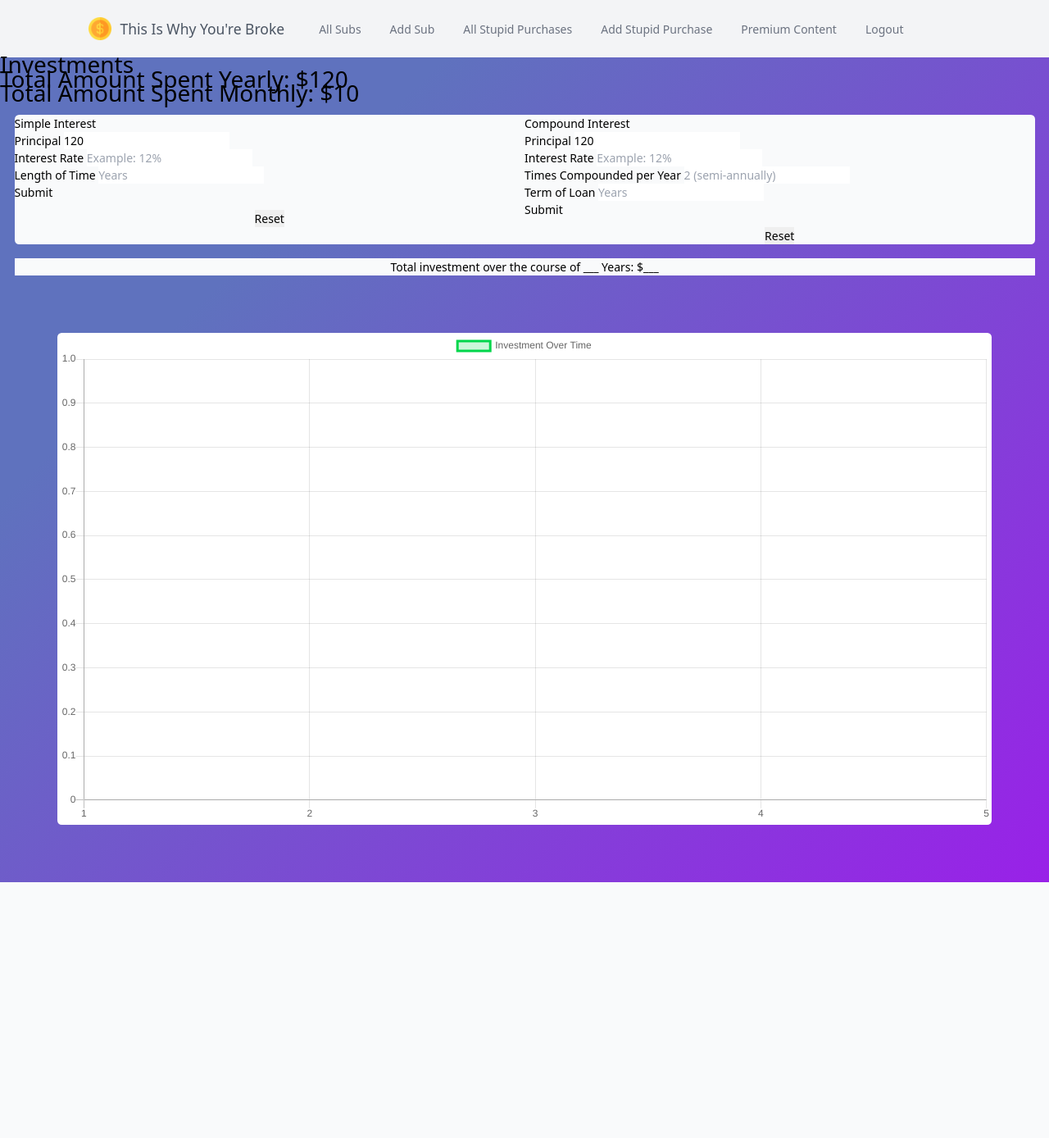
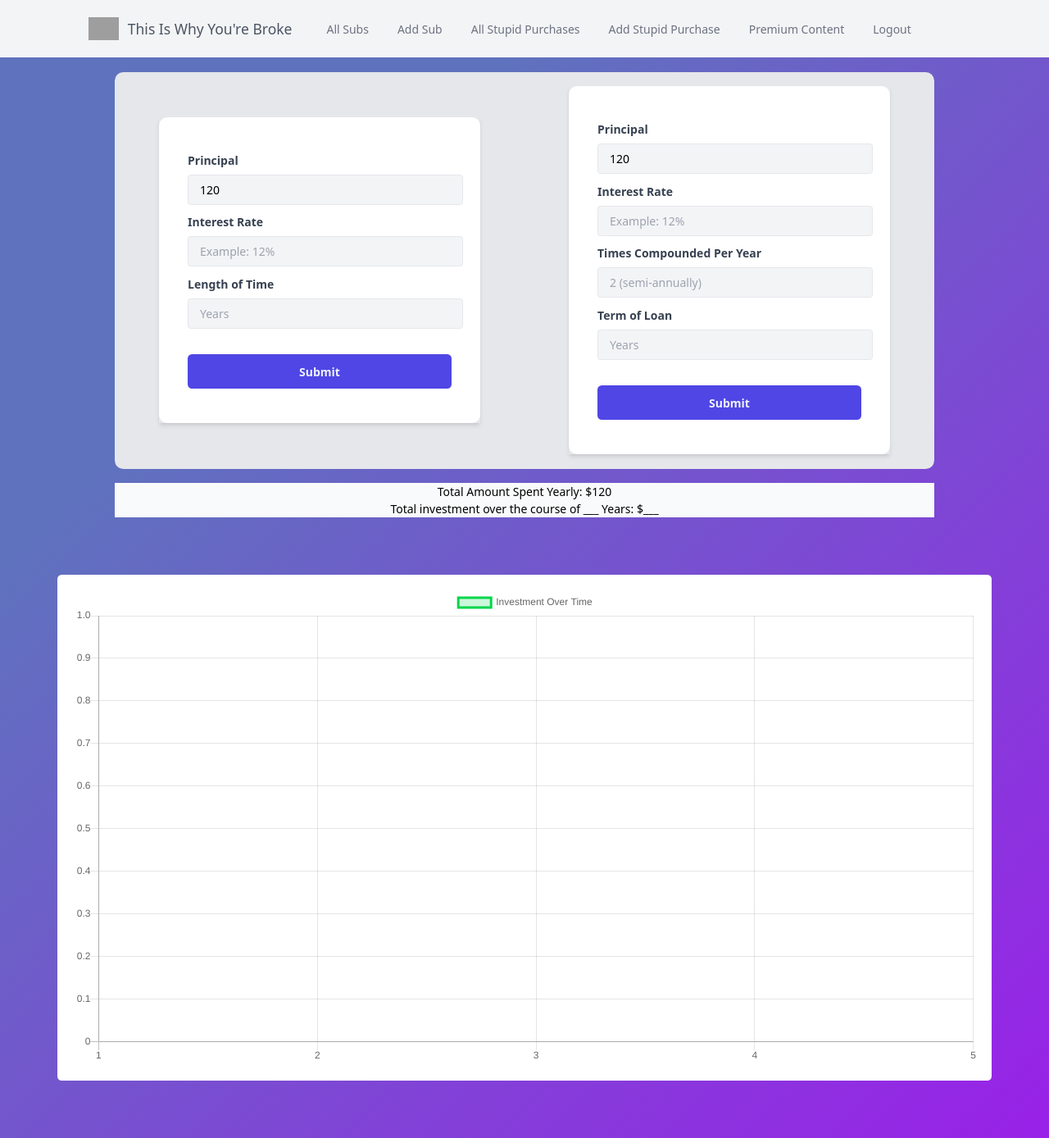
Before and after one commit to cameronbweston/This-Is-Why-Youre-Broke, a Django app: page /investment/ in a window 1280 px wide. Shown: the whole page at 82% size. Before the commit the page ends 1076 px from the top, so only its background shows below. Run offline with Django 3.2, Linux system fonts and the light colour scheme; a user stored in the database is signed in; tables that the repository leaves empty hold one stand-in row (values such as "Sample post"); grey boxes are pictures that could not be loaded.

Commit message:
Add more tailwind styling to investment page

```diff
--- a/main_app/static/js/investment-calculator.js
+++ b/main_app/static/js/investment-calculator.js
@@ -1,8 +1,5 @@
 // Cached element references
-const simpleOutput1 = document.getElementById("siOutput-01")
-const simpleOutput2 = document.getElementById("siOutput-02")
-const compoundOutput1 = document.getElementById("ciOutput-01")
-const compoundOutput2 = document.getElementById("ciOutput-02")
+
 //
 
 //Add Event Listeners
@@ -32,8 +29,8 @@
     simpleInterestByYear.push(yearlyInvestment)
   }
   //
-  document.getElementById("siOutput-01").innerHTML = "Interest: $" + simpleInt.toFixed(2);
-  document.getElementById("siOutput-02").innerHTML = "Total plus interest: $" + amount;
+  //document.getElementById("siOutput-01").innerHTML = "Interest: $" + simpleInt.toFixed(2);
+  //document.getElementById("siOutput-02").innerHTML = "Total plus interest: $" + amount;
   document.getElementById("totalInvestmentHeader").innerHTML = `Total investment over the course of ${termOfLoan} years: $${amount}`
   //call change graph
   changeGraph('simple', termOfLoan)
@@ -65,9 +62,9 @@
     currentTotal = myAmount.toFixed(2)
     compoundInterestByYear.push(myAmount.toFixed(2))
   }
-  //TODO: bug where current total is off by a few pennies because of the rounding
-  document.getElementById("ciOutput-01").innerHTML = "Interest: $" + (amount - principal).toFixed(2);
-  document.getElementById("ciOutput-02").innerHTML = "Total plus interest: $" + amount;
+  // bug where current total is off by a few pennies because of the rounding
+  //document.getElementById("ciOutput-01").innerHTML = "Interest: $" + (amount - principal).toFixed(2);
+  //document.getElementById("ciOutput-02").innerHTML = "Total plus interest: $" + amount;
   document.getElementById("totalInvestmentHeader").innerHTML = `Total investment over the course of ${termOfLoan} years: $${amount}`
   //call change graph
   changeGraph('compound', termOfLoan)
--- a/main_app/templates/home.html
+++ b/main_app/templates/home.html
@@ -18,7 +18,7 @@
         <h1>Login</h1>
         {% csrf_token %}
         {{ form.as_p }}
-        <input type="" name="next" value="{{ next }}">
+        <input type="hidden" name="next" value="{{ next }}">
         <button type="submit" class="bg-indigo-500 hover:bg-indigo-700 text-white font-bold py-2 px-4 rounded">Login</button>
       </form>
     </section>
--- a/main_app/templates/investments/index.html
+++ b/main_app/templates/investments/index.html
@@ -9,77 +9,59 @@
 
 {% block content %}
 
-<section class="page-header">
-  <h1>Investments</h1>
-</section>
-  <h2>Total Amount Spent Yearly: ${{yearly_price}}</h2>
-  <h2>Total Amount Spent Monthly: ${{monthly_price}}</h2>
-
     {% comment %} Calculator Container {% endcomment %}
-    <div class="flex m-5 bg-gray-50 text-base rounded-md">
-
-    {% comment %}Simple Calculator  {% endcomment %}
-    <div class="container" id="simple-interest">
-      <h3>Simple Interest</h3>
-      <form id="siForm">
-        <div class="form-group">
-          <label for="principalSimple">Principal</label>
-          <input type="text" class="form-control" id="principalSimple" placeholder="Enter amount without dollar sign" value="{{yearly_price}}">
+    <div class="flex flex-row m-5 mx-40 bg-gray-200 text-base rounded-xl items-center justify-items-center">
+      {% comment %}Simple Calculator  {% endcomment %}
+      <div class="container mx-auto max-w-md shadow-md hover:shadow-lg m-5">
+      <div class="py-12 p-10 bg-white rounded-xl">
+        <div class="mb-3">
+          <label class="mr-4 text-gray-700 font-bold inline-block mb-2" for="name">Principal</label>
+          <input type="text" class="border bg-gray-100 py-2 px-4 w-96 outline-none focus:ring-2 focus:ring-indigo-400 rounded" id="principalSimple"  placeholder="Amount" value="{{yearly_price}}"/>
         </div>
-        <div class="form-group">
-          <label for="interestSimple">Interest Rate</label>
-          <input type="text" class="form-control" id="interestSimple" placeholder="Example: 12%">
+        <div class="mb-3">
+          <label class="mr-4 text-gray-700 font-bold inline-block mb-2" for="name">Interest Rate</label>
+          <input type="text" class="border bg-gray-100 py-2 px-4 w-96 outline-none focus:ring-2 focus:ring-indigo-400 rounded" id="interestSimple" placeholder="Example: 12%" />
         </div>
-        <div class="form-group">
-          <label for="termSimple">Length of Time</label>
-          <input type="text" class="form-control" id="termSimple" placeholder="Years">
+        <div class="mb-3">
+          <label class="mr-4 text-gray-700 font-bold inline-block mb-2" for="name">Length of Time</label>
+          <input type="text" class="border bg-gray-100 py-2 px-4 w-96 outline-none focus:ring-2 focus:ring-indigo-400 rounded" id="termSimple" placeholder="Years"/>
         </div>
-        <button type="button" class="btn btn-primary" id="btnSimple" onClick="simpleInterest()">Submit</button>
-      </form>
-      <div>
-        <p class="lead mt-3" id="siOutput-01"></p>
-        <p class="lead mb-3" id="siOutput-02"></p>
-      </div>
-      <div class="text-center">
-        <input class="btn btn-secondary btn-lg" type="button" value="Reset" onClick="document.getElementById('siForm').reset()">
+        <button class="w-full mt-6 text-indigo-50 font-bold bg-indigo-600 py-3 rounded-md hover:bg-indigo-500 transition duration-300" id="btnSimple" onClick="simpleInterest()">Submit</button>
       </div>
     </div>
-    {% comment %} Compound Calculator {% endcomment %}
-    <div class="container" div="compound-interest ">
-      <h3>Compound Interest</h3>
-      <form id="ciForm">
-        <div class="form-group">
-          <label for="principalCompound">Principal</label>
-          <input type="text" class="form-control" id="principalCompound" placeholder="Enter amount without dollar sign" value="{{yearly_price}}">
+      {% comment %} Compound Calculator {% endcomment %}
+    <div class="container mx-auto max-w-md shadow-md hover:shadow-lg m-5">
+      <div class="py-12 p-10 bg-white rounded-xl">
+        <div class="mb-3">
+          <label class="mr-4 text-gray-700 font-bold inline-block mb-2" for="name">Principal</label>
+          <input type="text" class="border bg-gray-100 py-2 px-4 w-96 outline-none focus:ring-2 focus:ring-indigo-400 rounded" id="principalCompound" placeholder="Enter amount without dollar sign" value="{{yearly_price}}"/>
         </div>
-        <div class="form-group">
-          <label for="interestCompound">Interest Rate</label>
-          <input type="text" class="form-control" id="interestCompound" placeholder="Example: 12%">
+        <div class="mb-3">
+          <label class="mr-4 text-gray-700 font-bold inline-block mb-2" for="name">Interest Rate</label>
+          <input type="text" class="border bg-gray-100 py-2 px-4 w-96 outline-none focus:ring-2 focus:ring-indigo-400 rounded"  id="interestCompound" placeholder="Example: 12%"/>
         </div>
-        <div class="form-group">
-          <label for="timesCompounded">Times Compounded per Year</label>
-          <input type="text" class="form-control" id="timesCompounded" placeholder="2 (semi-annually)">
+        <div class="mb-3">
+          <label class="mr-4 text-gray-700 font-bold inline-block mb-2" for="name">Times Compounded Per Year</label>
+          <input type="text" class="border bg-gray-100 py-2 px-4 w-96 outline-none focus:ring-2 focus:ring-indigo-400 rounded"  id="timesCompounded" placeholder="2 (semi-annually)">
         </div>
-        <div class="form-group">
-          <label for="termCompound">Term of Loan</label>
-          <input type="text" class="form-control" id="termCompound" placeholder="Years">
+        <div class="mb-3">
+          <label class="mr-4 text-gray-700 font-bold inline-block mb-2" for="name">Term of Loan</label>
+          <input type="text" class="border bg-gray-100 py-2 px-4 w-96 outline-none focus:ring-2 focus:ring-indigo-400 rounded" id="termCompound" placeholder="Years"/>
         </div>
-        <button type="button" class="btn btn-primary" id="btnCompound" onclick="compoundInterest()">Submit</button>
-      </form>
-      <div>
-        <p class="lead mt-3" id="ciOutput-01"></p>
-        <p class="lead mb-3" id="ciOutput-02"></p>
-      </div>
-      <div class="text-center">
-        <input class="btn btn-secondary btn-lg" type="button" value="Reset" onClick="document.getElementById('ciForm').reset()">
+        <button class="w-full mt-6 text-indigo-50 font-bold bg-indigo-600 py-3 rounded-md hover:bg-indigo-500 transition duration-300" id="btnCompound" onclick="compoundInterest()">Submit</button>
       </div>
     </div>
+
   </div>
 
   <div>
-    <h1 id="totalInvestmentHeader" class="flex bg-gray-50 m-5 text-base justify-center">Total investment over the course of ___ Years: $___</h1>
+    {% comment %} Investment Header {% endcomment %}
+    <div class="flex flex-col mx-40 bg-gray-50 m-5 text-base items-center align-center">
+      <h2 >Total Amount Spent Yearly: ${{yearly_price}}</h2>
+      <h1 id="totalInvestmentHeader">Total investment over the course of ___ Years: $___</h1>
+    </div>
     {% comment %} Canvas Div {% endcomment %}
-    <div class="bg-white rounded-md m-20">
+    <div class="bg-white rounded-md m-20 p-5">
       <canvas id="myChart" width="380" height="200"></canvas>
     </div>
     <script>
--- a/main_app/templates/subscriptions/index.html
+++ b/main_app/templates/subscriptions/index.html
@@ -7,11 +7,10 @@
 
 {% block content %}
 
-
 <div class="flex flex-col items-center">
-  <section class="m-5 text-gray-100">
+  <div class="m-5 text-gray-100">
     <h1>Subscriptions List</h1>
-  </section>
+  </div>
   <div class="flex flex-col">
     <div class="">
       <div class="py-2 align-middle inline-block min-w-full sm:px-6 lg:px-8">
@@ -84,4 +83,5 @@
     </div>
   </div>
   <a href="{% url 'investment_index' %}" class="bg-green-400 hover:bg-indigo-400 text-white font-bold py-4 px-4 rounded m-6">See Investment</a>
+  </div>
 {% endblock %}
```
Also changed, not shown: theme/static/css/dist/styles.css (+178 -18 lines), theme/templates/base.html (added, +19 -0 lines), main_app/static/images/dollar.png (deleted).
